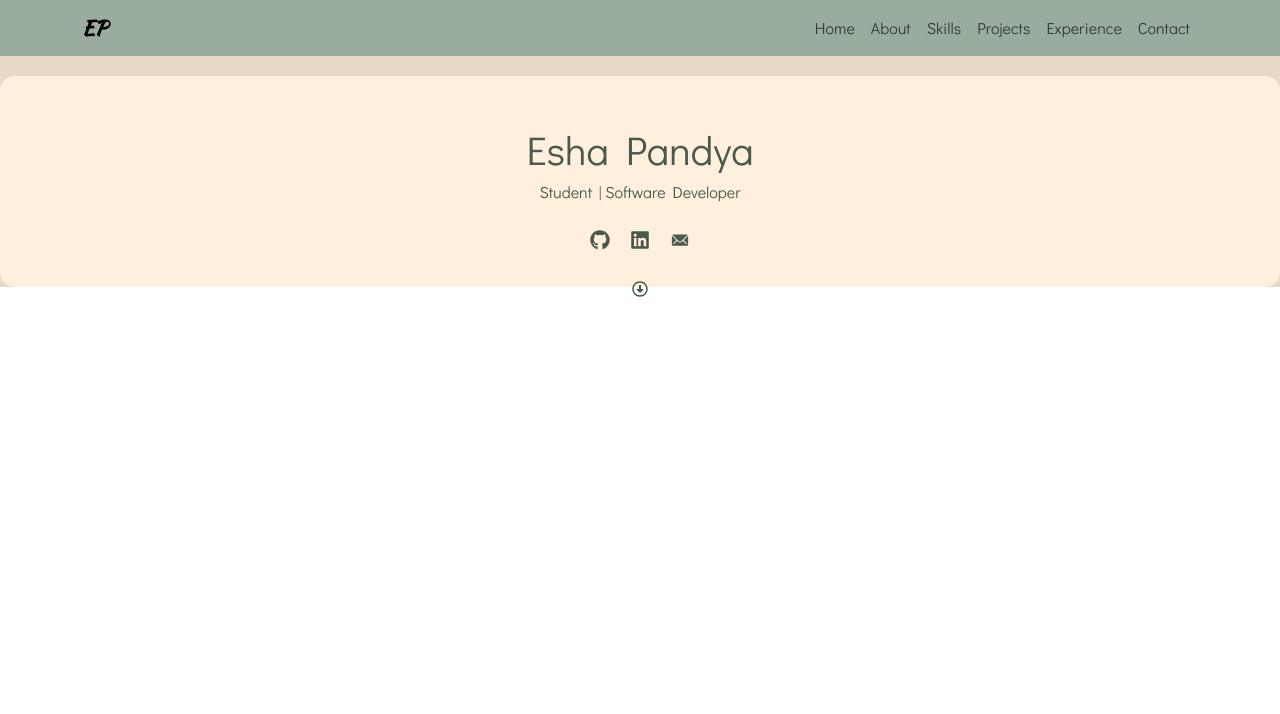
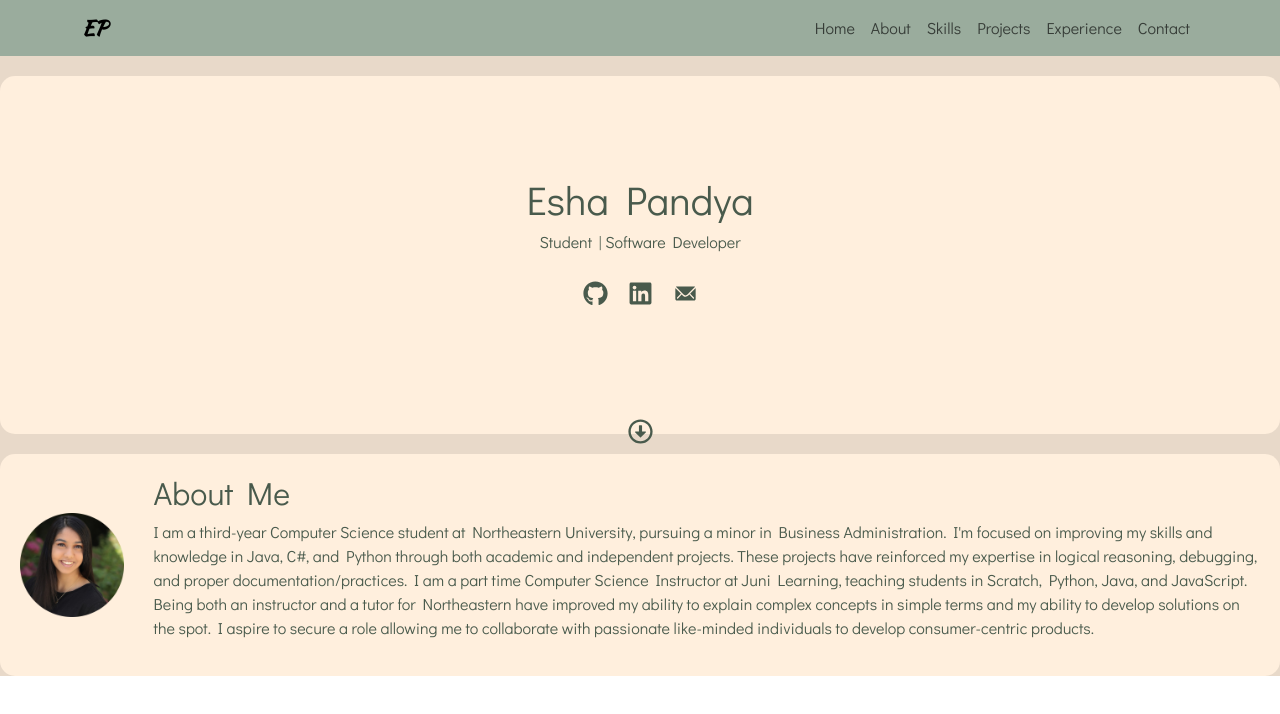
Before and after one commit to esha-pandya0203/personal-website, a React (Create React App) app: page / in a window 1280 px wide. Shown: the top 714 px of the page. Built offline with nearby package versions, Linux system fonts and the light colour scheme.

Commit message:
Added about section, still need to update picture.

```diff
--- a/src/App.css
+++ b/src/App.css
@@ -30,8 +30,10 @@
 
 /* home page */
 .home {
-  padding-top: 50px;
+  padding-top: 100px;
+  padding-bottom: 100px;
   margin-bottom: 10px;
+  justify-content: center;
 }
 
 .arrow-icon {
@@ -40,8 +42,9 @@
   display: flex;
   left: 0;
   right: 0;
-  top: 30px;
+  top: 110px;
   color: #495A4C;
+  font-size: 25px;
 }
 
 /* contact icons */
@@ -52,5 +55,20 @@
 .icon {
   color: #495A4C;
   padding: 10px;
-  font-size: 20px;
+  font-size: 25px;
 }
+
+/* about section */
+.about {
+  display: flex;
+  align-items: center;
+}
+
+.profile-picture {
+  width: 100%;
+}
+
+.about-text {
+  text-align: left;
+  margin-left: 30px;
+}
--- a/src/App.js
+++ b/src/App.js
@@ -2,12 +2,14 @@ import 'bootstrap/dist/css/bootstrap.min.css';
 import './App.css';
 import Menu from './components/Menu';
 import Home from './pages/Home';
+import About from './pages/About';
 
 function App() {
   return (
     <div className='app-container'>
       <Menu />
       <Home />
+      <About />
     </div>
   );
 }
--- /dev/null
+++ b/src/pages/About.jsx
@@ -0,0 +1,17 @@
+export default function About() {
+    return (
+        <div className='about rounded-container'>
+            <div>
+                <img src={process.env.PUBLIC_URL + '/images/esha-picture.png'} className='profile-picture' alt='profile'/>
+            </div>
+            <div className='about-text'>
+                <h2>About Me</h2>
+                <p>I am a third-year Computer Science student at Northeastern University, pursuing a minor in Business Administration. I'm focused on improving my skills and knowledge in Java, C#, and Python through both academic and independent projects.
+                    These projects have reinforced my expertise in logical reasoning, debugging, and proper documentation/practices. I am a part time Computer Science Instructor at Juni Learning, teaching students in Scratch, Python, Java, and JavaScript.
+                    Being both an instructor and a tutor for Northeastern have improved my ability to explain complex concepts in simple terms and my ability to develop solutions on the spot.
+                    I aspire to secure a role allowing me to collaborate with passionate like-minded individuals to develop consumer-centric products.
+                </p>
+            </div>
+        </div>
+    );
+}
```
